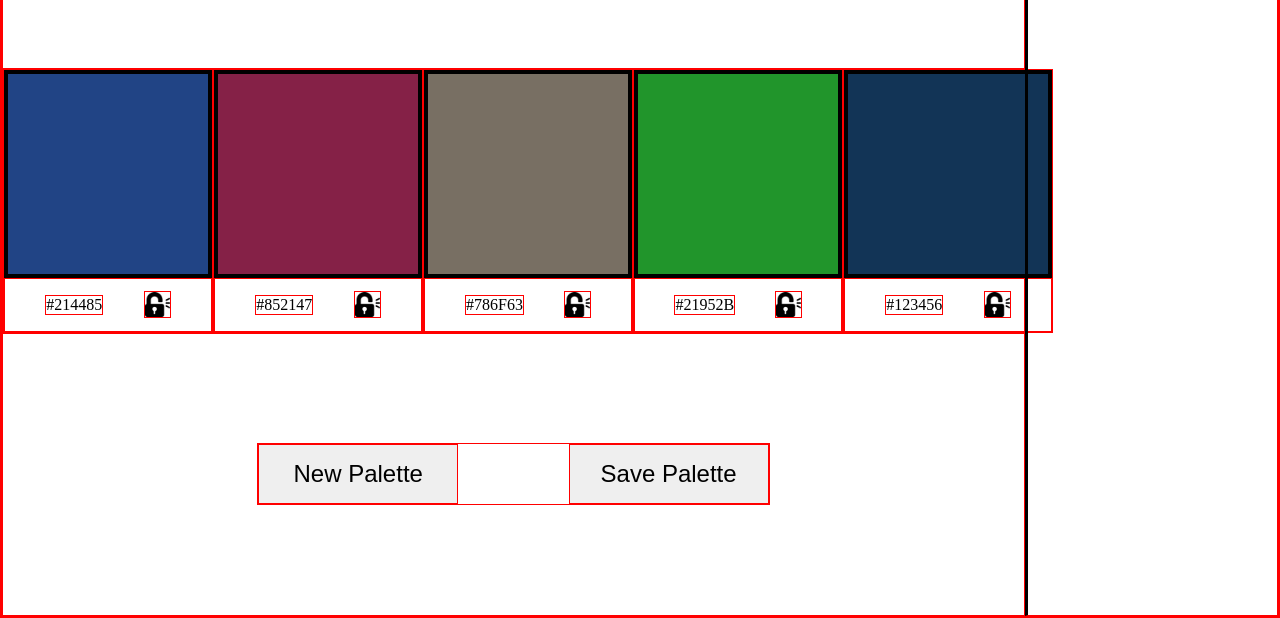
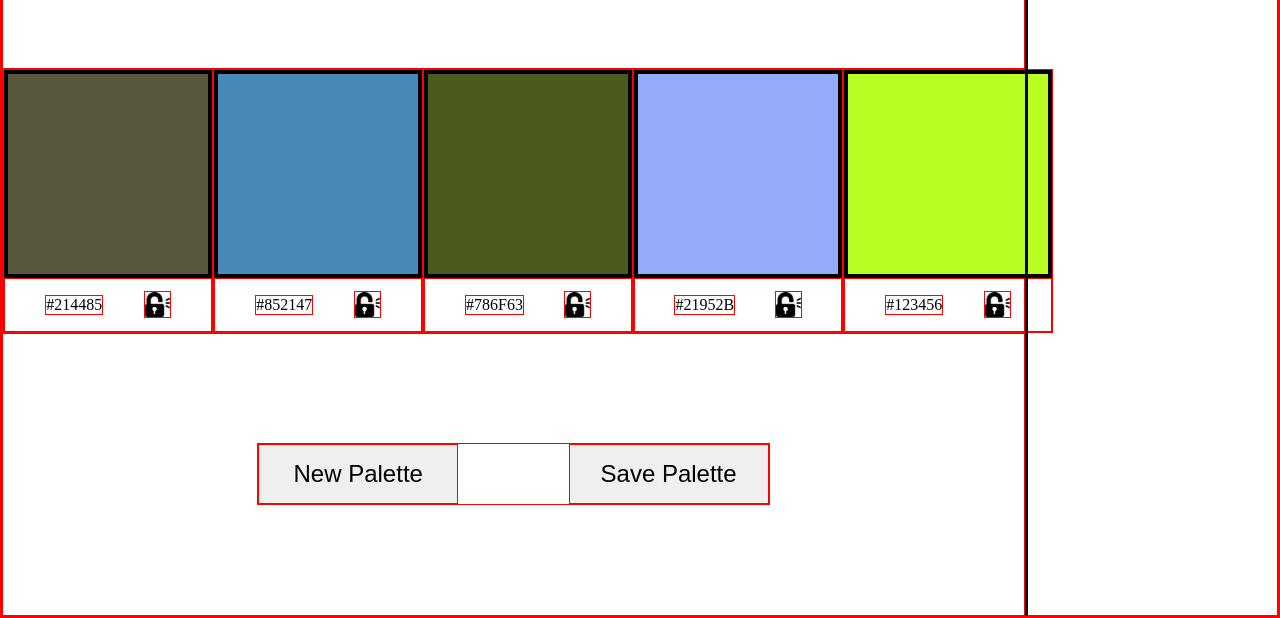
Before and after one commit to kal-aalrajhi/ColoRandom, a plain HTML site: page index.html in a window 1280 px wide. Shown: the part 182-800 px from the top of the page. Drawn offline with Linux system fonts and the light colour scheme.

Commit message:
Add ability to display current palette upon refresh and new button click

```diff
--- a/scripts.js
+++ b/scripts.js
@@ -2,7 +2,8 @@
 var hexCharacters =[
   "1", "2", "3", "4", "5", "6", "7", "8", "9", "0",
   "A", "B", "C", "D", "E", "F"
-]
+];
+
 var currentPalette = new Palette();
 var buttonNewPalette = document.querySelector('#new-palette-button');
 var displayPalette = document.querySelector('.current-palette');
@@ -33,6 +34,7 @@ function makeNewPalette() {
       currentPalette[`color${i + 1}`] = makeNewHex();
     }
   }
+  displayCurrentPalette();
   console.log(currentPalette);
 }
 
@@ -45,3 +47,10 @@ function lockColor(event) {
   }
   // console.log(colorId);
 }
+
+function displayCurrentPalette() {
+  for (var i = 0; i < 5; i++) {
+    var currentBox = document.querySelector(`#box${i + 1}`);
+    currentBox.style.backgroundColor = currentPalette[`color${i + 1}`].hexCode;
+  }
+}
--- a/styles.css
+++ b/styles.css
@@ -62,23 +62,23 @@ button {
   width: 200px;
 }
 
-#color1 .box {
+#box1 {
   background-color: #214485;
 }
 
-#color2 .box {
+#box2 {
   background-color: #852147;
 }
 
-#color3 .box {
+#box3 {
   background-color: #786F63;
 }
 
-#color4 .box {
+#box4 {
   background-color: #21952B;
 }
 
-#color5 .box {
+#box5 {
   background-color: #123456;
 }
 
```
